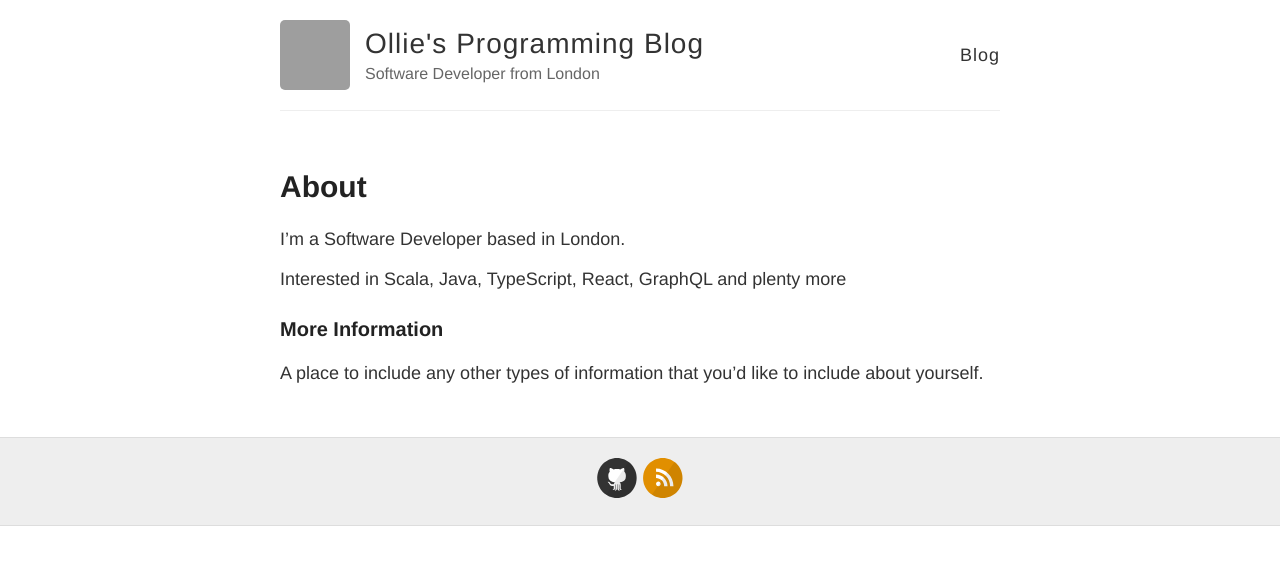
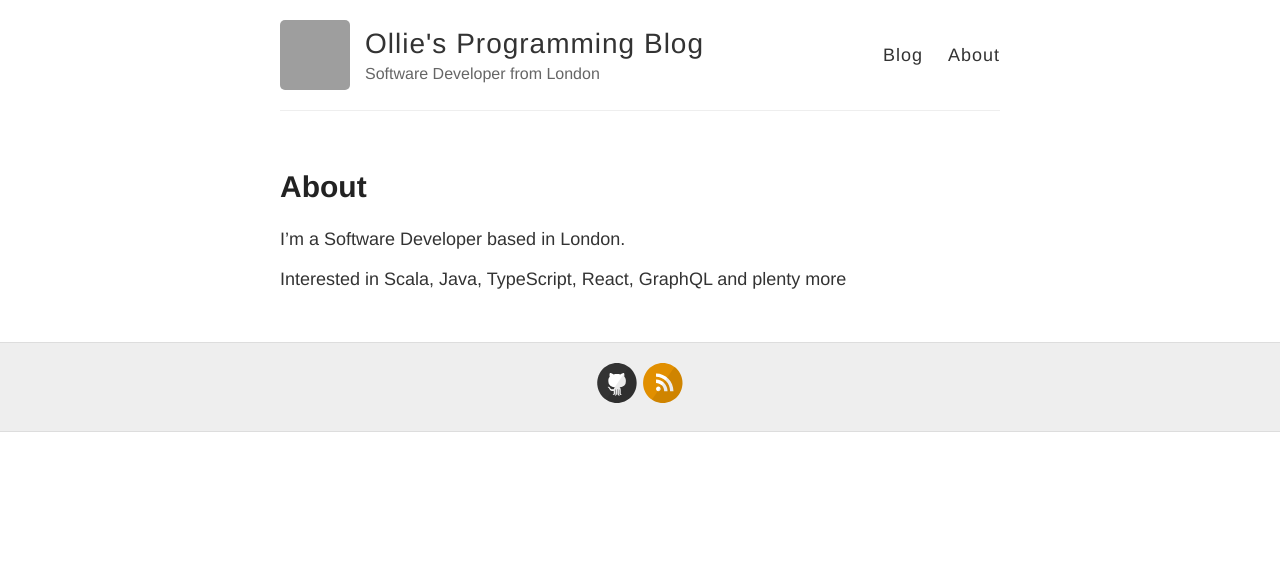
Before and after one commit to ocoulson/ocoulson.github.io, a Jekyll site: the page built from about.md, in a window 1280 px wide. Shown: the top 565 px of the page. Built offline with Jekyll 4.4.1, drawn with Linux system fonts in a browser that asks for light colours; grey boxes are pictures that could not be loaded.

Commit message:
Re-enable about

```diff
--- a/_layouts/default.html
+++ b/_layouts/default.html
@@ -28,7 +28,7 @@
 
           <nav>
             <a href="{{ site.baseurl }}/">Blog</a>
-            <!-- <a href="{{ site.baseurl }}/about">About</a> -->
+            <a href="{{ site.baseurl }}/about">About</a>
           </nav>
         </header>
       </div>
--- a/about.md
+++ b/about.md
@@ -7,7 +7,3 @@ permalink: /about/
 I'm a Software Developer based in London.
 
 Interested in Scala, Java, TypeScript, React, GraphQL and plenty more
-
-### More Information
-
-A place to include any other types of information that you'd like to include about yourself.
```
